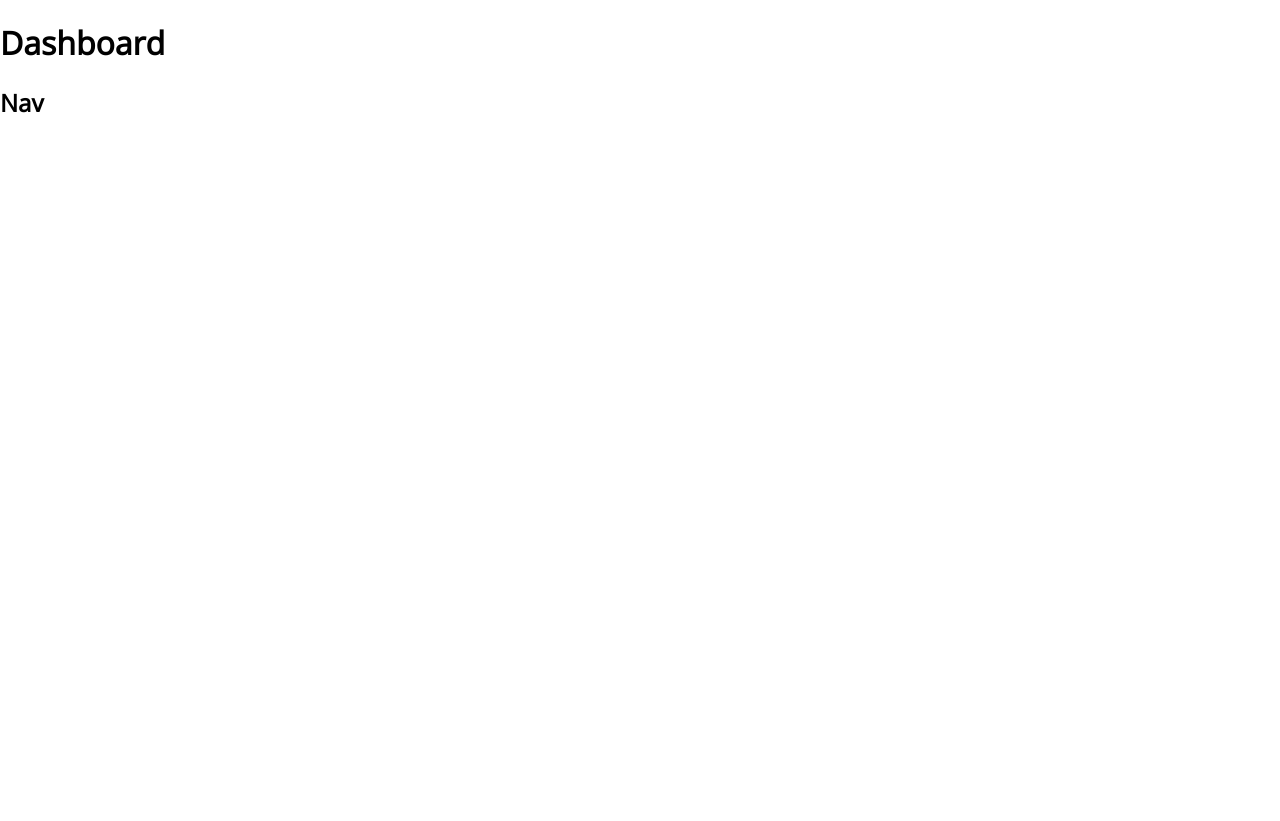
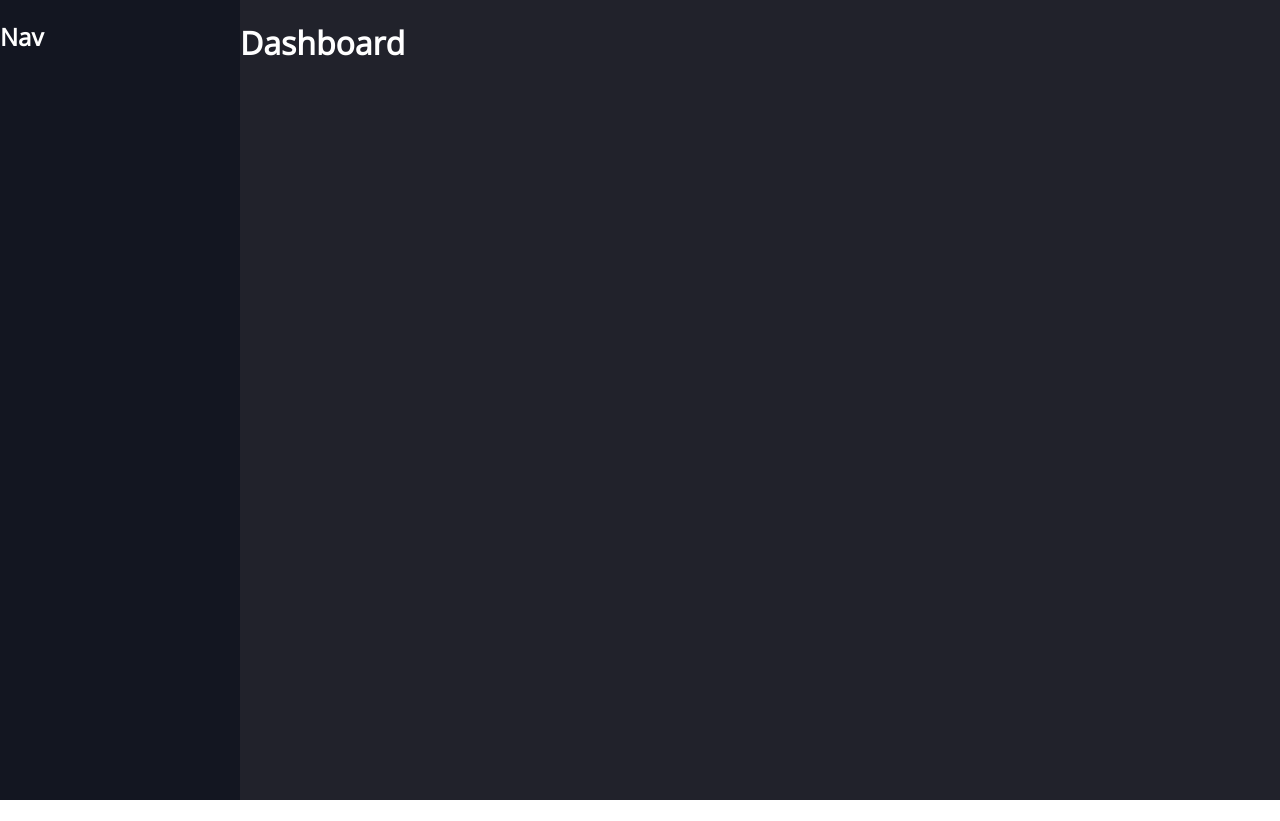
Before and after one commit to GraySmith00/talent-buyer-client, a React (Create React App) app: page /home in a window 1280 px wide. After the commit the page ends 800 px from the top, so only its background shows below. Built offline with nearby package versions, Linux system fonts and the light colour scheme.

Commit message:
Add basic styling for Dashbaord and Nav

```diff
--- /dev/null
+++ b/src/components/Dashboard/Dashboard.css
@@ -0,0 +1,5 @@
+.dashboard {
+  display: flex;
+  background-color: #21222b;
+  color: #fff;
+  overflow: scroll; }
--- a/src/components/Dashboard/Dashboard.js
+++ b/src/components/Dashboard/Dashboard.js
@@ -1,12 +1,13 @@
 import React, { Component } from 'react';
 import Nav from '../Nav/Nav';
+import './Dashboard.css';
 
 class Dashboard extends Component {
   render() {
     return (
-      <div>
+      <div className="dashboard">
+        <Nav />
         <h1>Dashboard</h1>
-        <Nav />
       </div>
     );
   }
--- /dev/null
+++ b/src/components/Dashboard/Dashboard.scss
@@ -0,0 +1,6 @@
+.dashboard {
+  display: flex;
+  background-color: #21222b;
+  color: #fff;
+  overflow: scroll;
+}
--- /dev/null
+++ b/src/components/Nav/Nav.css
@@ -0,0 +1,5 @@
+.nav {
+  background-color: #131621;
+  color: #fff;
+  width: 15rem;
+  height: 100vh; }
--- a/src/components/Nav/Nav.js
+++ b/src/components/Nav/Nav.js
@@ -1,9 +1,10 @@
 import React, { Component } from 'react';
+import './Nav.css';
 
 class Nav extends Component {
   render() {
     return (
-      <div>
+      <div className="nav">
         <h2>Nav</h2>
       </div>
     );
--- /dev/null
+++ b/src/components/Nav/Nav.scss
@@ -0,0 +1,6 @@
+.nav {
+  background-color: #131621;
+  color: #fff;
+  width: 15rem;
+  height: 100vh;
+}
```
